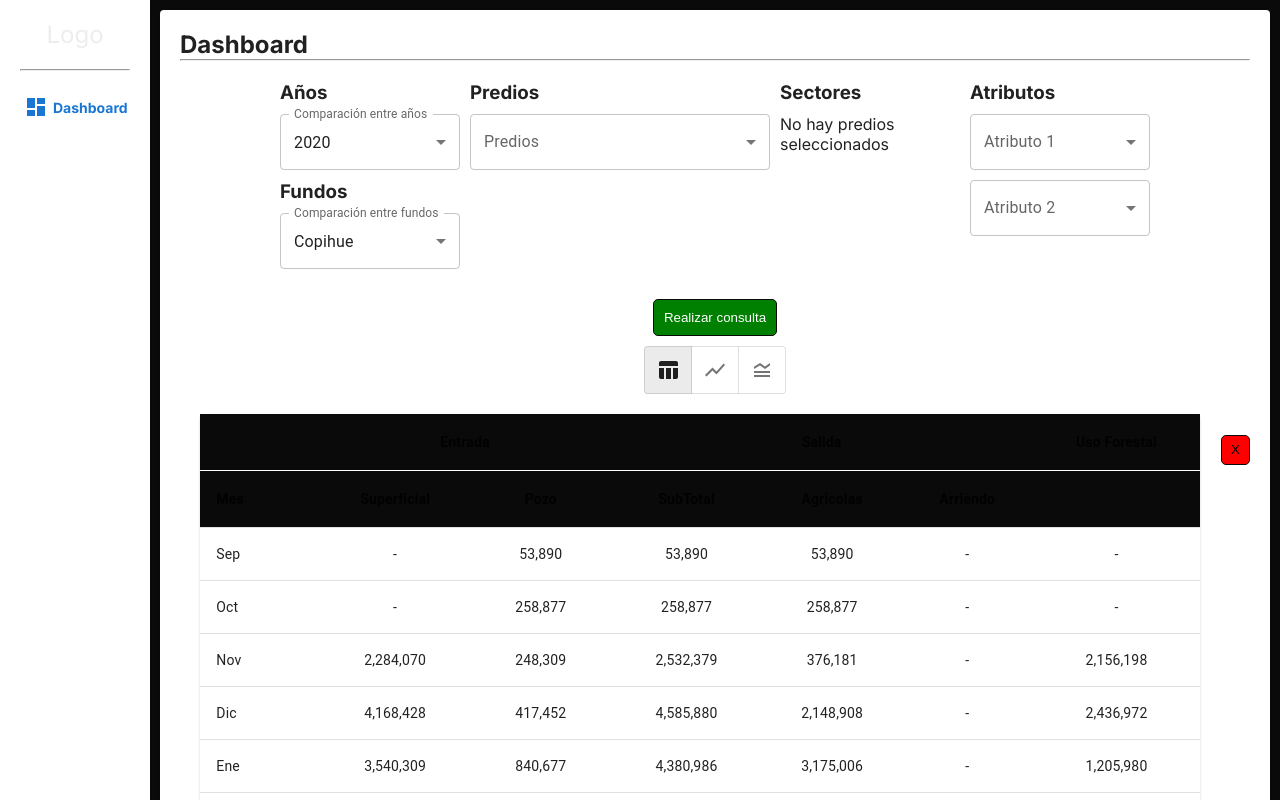
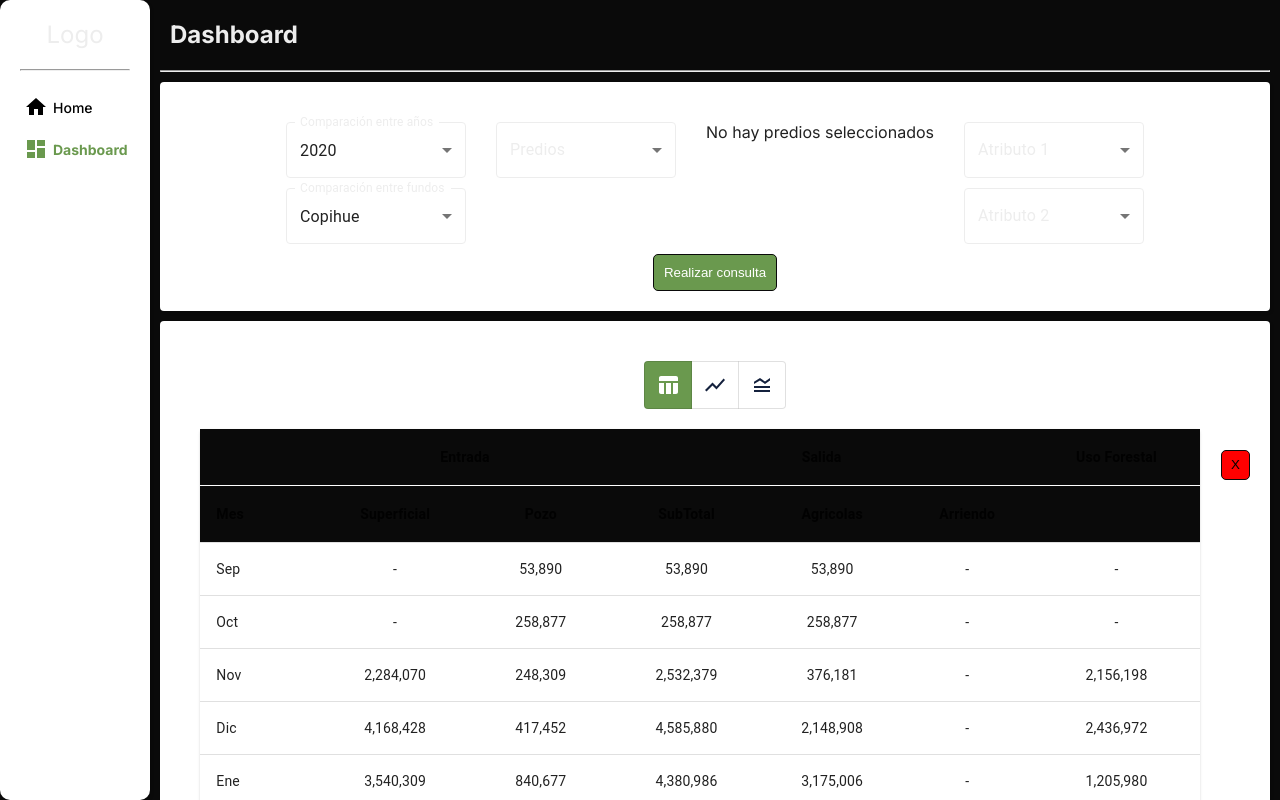
Before and after one commit to javier-tc/Dashboard_CAF, a Next.js app: page /dashboard in a window 1280 px wide. Built offline with nearby package versions, Linux system fonts and the light colour scheme.

Commit message:
UPDATE: Dashboard design

```diff
--- a/package.json
+++ b/package.json
@@ -11,6 +11,7 @@
   "dependencies": {
     "@emotion/react": "^11.13.3",
     "@emotion/styled": "^11.13.0",
+    "@fontsource/roboto": "^5.1.0",
     "@mui/icons-material": "^6.1.0",
     "@mui/material": "^6.1.0",
     "@mui/x-charts": "^7.17.0",
--- a/src/app/dashboard/page.jsx
+++ b/src/app/dashboard/page.jsx
@@ -259,19 +259,21 @@ const Dashboard = () => {
 
   return (
     <div className={styles.container}>
+      <div className={styles.titleContainer}>
+        <h2> Dashboard </h2>
+        <hr />
+      </div>
       <Maincard>
-        <h2>Dashboard</h2>
-        <hr />
         <div className={styles.selectContainer}>
           <div className={styles.comparacionContainer}>
-            <h3>Años</h3>
+            {/* <h3>Años</h3> */}
             <BasicSelect
               label="Comparación entre años"
               options={years}
               value={selectedYear}
               onChange={handleChangeYear}
             />
-            <h3>Fundos</h3>
+            {/* <h3>Fundos</h3> */}
             <BasicSelect
               label="Comparación entre fundos"
               options={fundos}
@@ -280,7 +282,7 @@ const Dashboard = () => {
             />
           </div>
           <div className={styles.prediosContainer}>
-            <h3>Predios</h3>
+            {/* <h3>Predios</h3> */}
             <MultipleSelectCheckmarks
               label="Predios"
               options={predios}
@@ -289,7 +291,7 @@ const Dashboard = () => {
             />
           </div>
           <div className={styles.sectoresContainer}>
-            <h3>Sectores</h3>
+            {/* <h3>Sectores</h3> */}
             {selectedPredios.length > 0 ? (
               selectedPredios.map((predio) => (
                 <BasicSelect
@@ -305,7 +307,7 @@ const Dashboard = () => {
             )}
           </div>
           <div className={styles.atributosContainer}>
-            <h3>Atributos</h3>
+            {/* <h3>Atributos</h3> */}
             <BasicSelect
               label="Atributo 1"
               options={atributos1}
@@ -320,14 +322,17 @@ const Dashboard = () => {
             />
           </div>
         </div>
+        <div className={styles.addComponentContainer}>
+          <button onClick={handleAddComponent} className={styles.addComponentButton}>
+            Realizar consulta
+          </button>
+        </div>
+      </Maincard>
 
+      <Maincard>
         <div className={styles.resultsContainer}>
 
-          <div className={styles.addComponentContainer}>
-            <button onClick={handleAddComponent} className={styles.addComponentButton}>
-              Realizar consulta
-            </button>
-          </div>
+
 
           <div className={styles.toggleContainer}>
 
--- a/src/app/dashboard/page.module.css
+++ b/src/app/dashboard/page.module.css
@@ -1,7 +1,27 @@
 .container {
     display: flex;
+    flex-direction: column;
+    gap: 10px;
+
     padding: 10px;
 }
+
+.titleContainer {
+    display: flex;
+    flex-direction: column;
+    gap: 11px;
+}
+
+.titleContainer h2 {
+    padding: 10px;
+}
+
+/* .fetchDataContainer {
+    display: flex;
+    flex-direction: row;
+    justify-content: space-evenly;
+    align-items: center;
+} */
 
 .selectContainer {
     display: flex;
@@ -9,8 +29,11 @@
     flex-direction: row;
     justify-content: center;
     flex-wrap: wrap;
-    align-items: flex-start;
-    gap: 10px;
+    /* height: 142px;
+    max-height: 142px; */
+    align-items: stretch;
+    align-content: flex-start;
+    gap: 30px;
     padding: 10px;
     /* border: 1px solid var(--foreground); */
     /* width: 100%; */
@@ -24,7 +47,8 @@
 
 .prediosContainer {
     width: 100%;
-    max-width: 300px;
+    width: 180px;
+    /* max-height: 142px; */
     display: flex;
     flex-direction: column;
     gap: 10px;
@@ -32,10 +56,11 @@
 
 .sectoresContainer {
     display: flex;
-    flex-direction: row;
+    flex-direction: column;
     flex-wrap: wrap;
+    /* max-height: 142px; */
     gap: 10px;
-    width: 180px;
+    /* width: 100%; */
 }
 
 .atributosContainer {
@@ -120,9 +145,14 @@
     padding: 10px;
     border-radius: 5px;
     border: 1px solid var(--background);
-    background-color: green;
+    background-color: var(--primary);
     color: var(--background-contrast);
     cursor: pointer;
+    /* margin-bottom: 30px; */
+}
+
+.addComponentButton:hover {
+    background-color: var(--secondary);
 }
 
 .removeComponentButton {
--- a/src/app/globals.css
+++ b/src/app/globals.css
@@ -1,9 +1,14 @@
 :root {
+  /*colours*/
   --background: #E0E0E0;
   --background-contrast: #FFFFFF;
   --foreground: #171717;
 
-  --primary: #1976D2;
+  --primary: #6a994e;
+  --secondary: #386641;
+  --tertiary: #14213d;
+  --contrast: #bc4749;
+
 }
 
 @media (prefers-color-scheme: light) {
--- a/src/app/page.jsx
+++ b/src/app/page.jsx
@@ -3,7 +3,7 @@ import styles from "./page.module.css";
 export default function Home() {
   return (
     <div className={styles.page}>
-      Main page
+      home
     </div>
   );
 }
--- a/src/components/button/ToggleDataDisplay.jsx
+++ b/src/components/button/ToggleDataDisplay.jsx
@@ -30,6 +30,23 @@ export default function ToggleDataDisplay({ onChartClick, onTableClick, onBothCl
       onChange={handleViewChange}
       aria-label="view toggle"
       exclusive // Solo permite una opción activa a la vez
+      sx={{
+        '& .MuiToggleButtonGroup-grouped': {
+          color: 'var(--tertiary)',
+          '&.Mui-selected': {
+            color: 'var(--background-contrast)',
+            backgroundColor: 'var(--primary)',
+            '&:hover': {
+              color: 'var(--background-contrast)',
+              backgroundColor: 'var(--secondary)',
+            },
+          },
+          '&:hover': {
+            color: 'var(--background-contrast)',
+            backgroundColor: 'var(--secondary)',
+          },
+        }
+      }}
     >
       <ToggleButton value="table" aria-label="table view">
         <TableChartIcon />
--- a/src/components/card/Maincard.jsx
+++ b/src/components/card/Maincard.jsx
@@ -8,7 +8,8 @@ const Maincard = ({children}) => {
     <div className={styles.container}>
         <Card
             sx={{
-                padding: '20px'
+                padding: '20px',
+                boxShadow: 'rgba(0, 0, 0, 0.15) 1.95px 1.95px 2.6px',
             }}
         >
             {children}
--- a/src/components/menu/Menu.jsx
+++ b/src/components/menu/Menu.jsx
@@ -9,11 +9,11 @@ import HomeIcon from '@mui/icons-material/Home';
 import DashboardIcon from '@mui/icons-material/Dashboard';
 
 const links = [
-  // {
-  //   name: "Home",
-  //   path: "/",
-  //   icon: <HomeIcon />
-  // },
+  {
+    name: "Home",
+    path: "/",
+    icon: <HomeIcon />
+  },
   {
     name: "Dashboard",
     path: "/dashboard",
--- a/src/components/menu/menu.module.css
+++ b/src/components/menu/menu.module.css
@@ -7,6 +7,8 @@
     width: 100%;
     max-width: 150px;
     background-color: var(--background-contrast);
+    border-radius: 10px;
+    box-shadow: rgba(0, 0, 0, 0.15) 1.95px 1.95px 2.6px;
     color: var(--foreground);
     display: flex;
     flex-direction: column;
--- a/src/components/select/BasicSelect.jsx
+++ b/src/components/select/BasicSelect.jsx
@@ -8,7 +8,28 @@ import Select from '@mui/material/Select';
 export default function BasicSelect({ label, options, value, onChange }) {
   return (
     <Box sx={{ minWidth: 120 }}>
-      <FormControl fullWidth>
+      <FormControl
+        fullWidth
+        sx={{
+          '& .MuiOutlinedInput-root': {
+            '& fieldset': {
+              borderColor: 'var(--foreground)', // Color por defecto
+            },
+            '&:hover fieldset': {
+              borderColor: 'var(--secondary)', // Color al pasar el cursor
+            },
+            '&.Mui-focused fieldset': {
+              borderColor: 'var(--primary)', // Color cuando está seleccionado
+            },
+          },
+          '& .MuiInputLabel-root': {
+            color: 'var(--foreground)', // Color del label por defecto
+            '&.Mui-focused': {
+              color: 'var(--primary)', // Color del label cuando está enfocado
+            },
+          },
+        }}
+        >
         <InputLabel
           id="basic-select-label"
           sx={{
--- a/src/components/select/MultipleSelectCheckmarks.jsx
+++ b/src/components/select/MultipleSelectCheckmarks.jsx
@@ -6,6 +6,8 @@ import FormControl from '@mui/material/FormControl';
 import ListItemText from '@mui/material/ListItemText';
 import Select from '@mui/material/Select';
 import Checkbox from '@mui/material/Checkbox';
+import Box from '@mui/material/Box';
+import Chip from '@mui/material/Chip';
 
 const ITEM_HEIGHT = 48;
 const ITEM_PADDING_TOP = 8;
@@ -13,7 +15,7 @@ const MenuProps = {
   PaperProps: {
     style: {
       maxHeight: ITEM_HEIGHT * 4.5 + ITEM_PADDING_TOP,
-      width: 250,
+      // width: 250,
     },
   },
 };
@@ -29,7 +31,30 @@ export default function MultipleSelectCheckmarks({ label, options, selectedValue
   };
 
   return (
-    <FormControl sx={{ m: 0, width: '100%' }}>
+    <FormControl
+      sx={{
+        m: 0,
+        // width: '100%',
+        '& .MuiOutlinedInput-root': {
+          '& fieldset': {
+            borderColor: 'var(--foreground)', // Color por defecto
+          },
+          '&:hover fieldset': {
+            borderColor: 'var(--secondary)', // Color al pasar el cursor
+          },
+          '&.Mui-focused fieldset': {
+            borderColor: 'var(--primary)', // Color cuando está seleccionado
+          },
+        },
+        '& .MuiInputLabel-root': {
+          color: 'var(--foreground)', // Color del label por defecto
+          '&.Mui-focused': {
+            color: 'var(--primary)', // Color del label cuando está enfocado
+          },
+        },
+      }}
+    // variant='filled'
+    >
       <InputLabel id="multiple-checkbox-label">{label}</InputLabel>
       <Select
         labelId="multiple-checkbox-label"
@@ -38,7 +63,14 @@ export default function MultipleSelectCheckmarks({ label, options, selectedValue
         value={selectedValues}
         onChange={handleChange}
         input={<OutlinedInput label={label} />}
-        renderValue={(selected) => selected.join(', ')}
+        renderValue={(selected) => (
+          <Box sx={{ display: 'flex', flexWrap: 'wrap', gap: 0.5 }}>
+            {selected.map((value) => (
+              <Chip key={value} label={value} />
+            ))}
+          </Box>
+        )}
+
         MenuProps={MenuProps}
       >
         {options.map((option) => (
```
Also changed, not shown: 1 other file (tests, documents, lock files or other folders).
